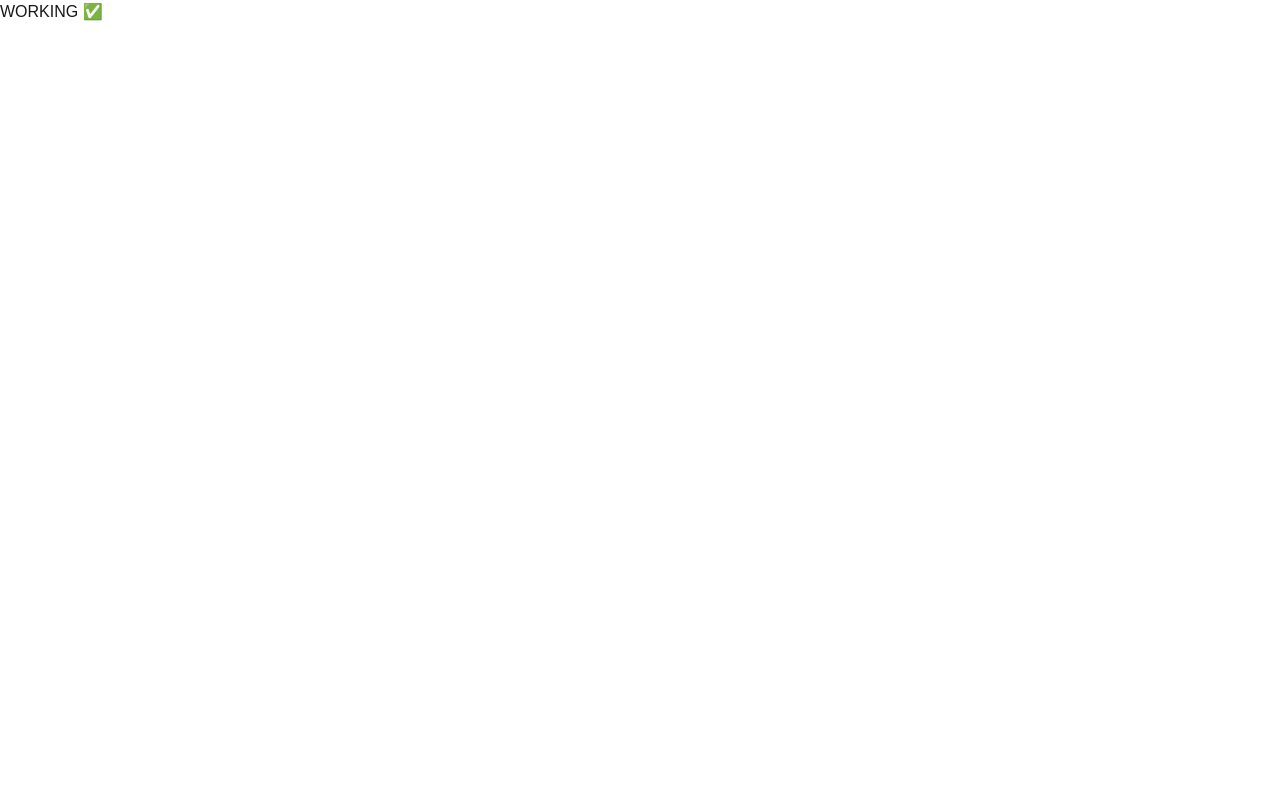
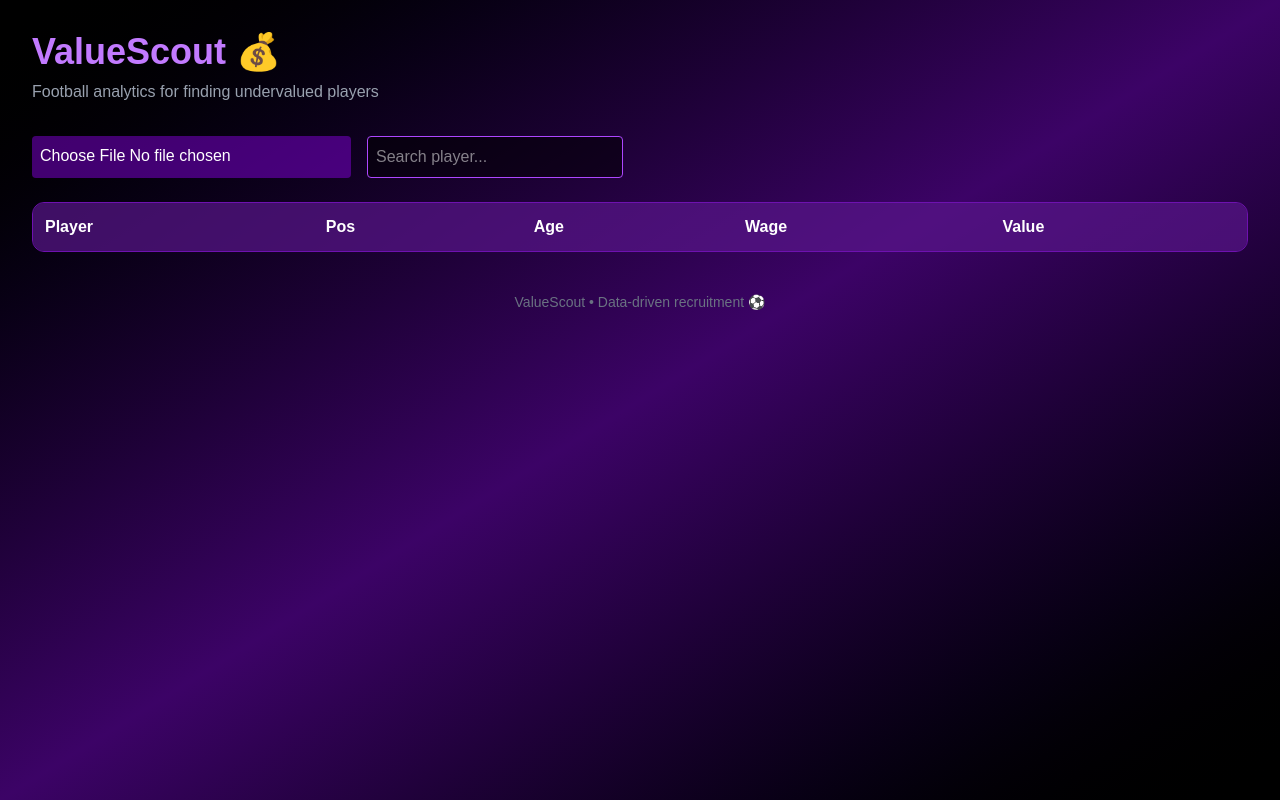
Before and after one commit to jakesummersFM/valuescout, a Next.js app: page / in a window 1280 px wide. Built offline with nearby package versions, Linux system fonts and the light colour scheme.

Commit message:
production version

```diff
--- a/app/page.tsx
+++ b/app/page.tsx
@@ -1,3 +1,222 @@
+// @ts-nocheck
+"use client";
+
+import { useState } from "react";
+
 export default function Home() {
-  return <h1>WORKING ✅</h1>;
+  const [players, setPlayers] = useState([]);
+  const [search, setSearch] = useState("");
+
+  const handleFile = async (e) => {
+    const file = e.target.files[0];
+    if (!file) return;
+
+    const text = await file.text();
+
+    const rows = text
+      .split("\n")
+      .map((r) => r.split(",").map((c) => c.trim()));
+
+    const headers = rows[0].map((h) => h.toLowerCase());
+
+    const find = (names) =>
+      headers.findIndex((h) =>
+        names.some((n) => h.includes(n))
+      );
+
+    const idx = {
+      name: find(["name"]),
+      age: find(["age"]),
+      pos: find(["position", "pos"]),
+      wage: find(["wage"]),
+
+      goals: find(["goal"]),
+      xg: find(["xg"]),
+      assists: find(["assist"]),
+      shots: find(["shot"]),
+      aerial: find(["aerial"]),
+
+      tackles: find(["tackle"]),
+      interceptions: find(["interception"]),
+
+      prog: find(["progressive"]),
+      pass: find(["pass"]),
+
+      saves: find(["save"]),
+      conceded: find(["conceded"]),
+      clean: find(["clean"]),
+    };
+
+    const parsed = rows.slice(1).map((r) => {
+      const get = (i) => (i >= 0 ? parseFloat(r[i]) || 0 : 0);
+
+      const wageRaw = r[idx.wage] || "0";
+      const wage = parseFloat(wageRaw.replace(/[^0-9.]/g, "")) || 1;
+
+      return {
+        name: r[idx.name] || "Unknown",
+        age: get(idx.age),
+        pos: (r[idx.pos] || "").toUpperCase(),
+        wage,
+
+        goals: get(idx.goals),
+        xg: get(idx.xg),
+        assists: get(idx.assists),
+        shots: get(idx.shots),
+        aerial: get(idx.aerial),
+
+        tackles: get(idx.tackles),
+        interceptions: get(idx.interceptions),
+
+        prog: get(idx.prog),
+        pass: get(idx.pass),
+
+        saves: get(idx.saves),
+        conceded: get(idx.conceded),
+        clean: get(idx.clean),
+      };
+    });
+
+    const scored = parsed.map((p) => {
+      let output = 0;
+
+      const type = p.pos.includes("GK")
+        ? "gk"
+        : p.pos.includes("DF")
+        ? "def"
+        : p.pos.includes("MF")
+        ? "mid"
+        : "att";
+
+      if (type === "gk") {
+        output =
+          p.saves * 5 +
+          p.clean * 4 -
+          p.conceded * 3 +
+          p.pass * 1;
+      }
+
+      if (type === "def") {
+        output =
+          p.tackles * 4 +
+          p.interceptions * 3 +
+          p.aerial * 2 +
+          p.pass * 1;
+      }
+
+      if (type === "mid") {
+        output =
+          p.prog * 3 +
+          p.assists * 4 +
+          p.pass * 2;
+      }
+
+      if (type === "att") {
+        output =
+          p.goals * 5 +
+          p.xg * 3 +
+          p.shots * 2 +
+          p.aerial * 1;
+      }
+
+      const efficiency = output / (p.wage / 1000);
+      const value = Math.max(1, Math.min(100, efficiency * 10000));
+
+      return { ...p, value: Math.round(value) };
+    });
+
+    setPlayers(scored.sort((a, b) => b.value - a.value));
+  };
+
+  const filtered = players.filter((p) =>
+    p.name.toLowerCase().includes(search.toLowerCase())
+  );
+
+  const top = players[0];
+
+  const getColor = (v) => {
+    if (v >= 70) return "text-green-400";
+    if (v >= 40) return "text-yellow-400";
+    return "text-red-400";
+  };
+
+  return (
+    <div className="min-h-screen bg-gradient-to-br from-black via-purple-950 to-black text-white p-8">
+
+      {/* HEADER */}
+      <h1 className="text-4xl font-bold text-purple-400 mb-2">
+        ValueScout 💰
+      </h1>
+      <p className="text-gray-400 mb-8">
+        Football analytics for finding undervalued players
+      </p>
+
+      {/* TOP PLAYER */}
+      {top && (
+        <div className="bg-purple-800/30 backdrop-blur-md p-6 rounded-2xl mb-8 border border-purple-500 shadow-lg">
+          <p className="text-sm text-gray-300">Top Value Player</p>
+          <h2 className="text-2xl font-bold">{top.name}</h2>
+          <p className="text-gray-300">
+            £{top.wage} • {top.pos} • Age {top.age}
+          </p>
+          <p className={`text-2xl font-bold mt-2 ${getColor(top.value)}`}>
+            Value Score: {top.value}
+          </p>
+        </div>
+      )}
+
+      {/* CONTROLS */}
+      <div className="flex flex-wrap gap-4 mb-6">
+        <input
+          type="file"
+          onChange={handleFile}
+          className="bg-purple-700/50 p-2 rounded cursor-pointer"
+        />
+
+        <input
+          placeholder="Search player..."
+          className="bg-black/50 border border-purple-500 p-2 rounded w-64"
+          onChange={(e) => setSearch(e.target.value)}
+        />
+      </div>
+
+      {/* TABLE */}
+      <div className="overflow-x-auto rounded-xl border border-purple-800">
+        <table className="w-full text-left">
+          <thead className="bg-purple-900/70">
+            <tr>
+              <th className="p-3">Player</th>
+              <th className="p-3">Pos</th>
+              <th className="p-3">Age</th>
+              <th className="p-3">Wage</th>
+              <th className="p-3">Value</th>
+            </tr>
+          </thead>
+
+          <tbody>
+            {filtered.map((p, i) => (
+              <tr
+                key={i}
+                className="border-t border-purple-800 hover:bg-purple-800/30 transition"
+              >
+                <td className="p-3 font-semibold">{p.name}</td>
+                <td className="p-3">{p.pos}</td>
+                <td className="p-3">{p.age}</td>
+                <td className="p-3">£{p.wage}</td>
+                <td className={`p-3 font-bold ${getColor(p.value)}`}>
+                  {p.value}
+                </td>
+              </tr>
+            ))}
+          </tbody>
+        </table>
+      </div>
+
+      {/* FOOTER */}
+      <div className="mt-10 text-center text-gray-500 text-sm">
+        ValueScout • Data-driven recruitment ⚽
+      </div>
+
+    </div>
+  );
 }
```
